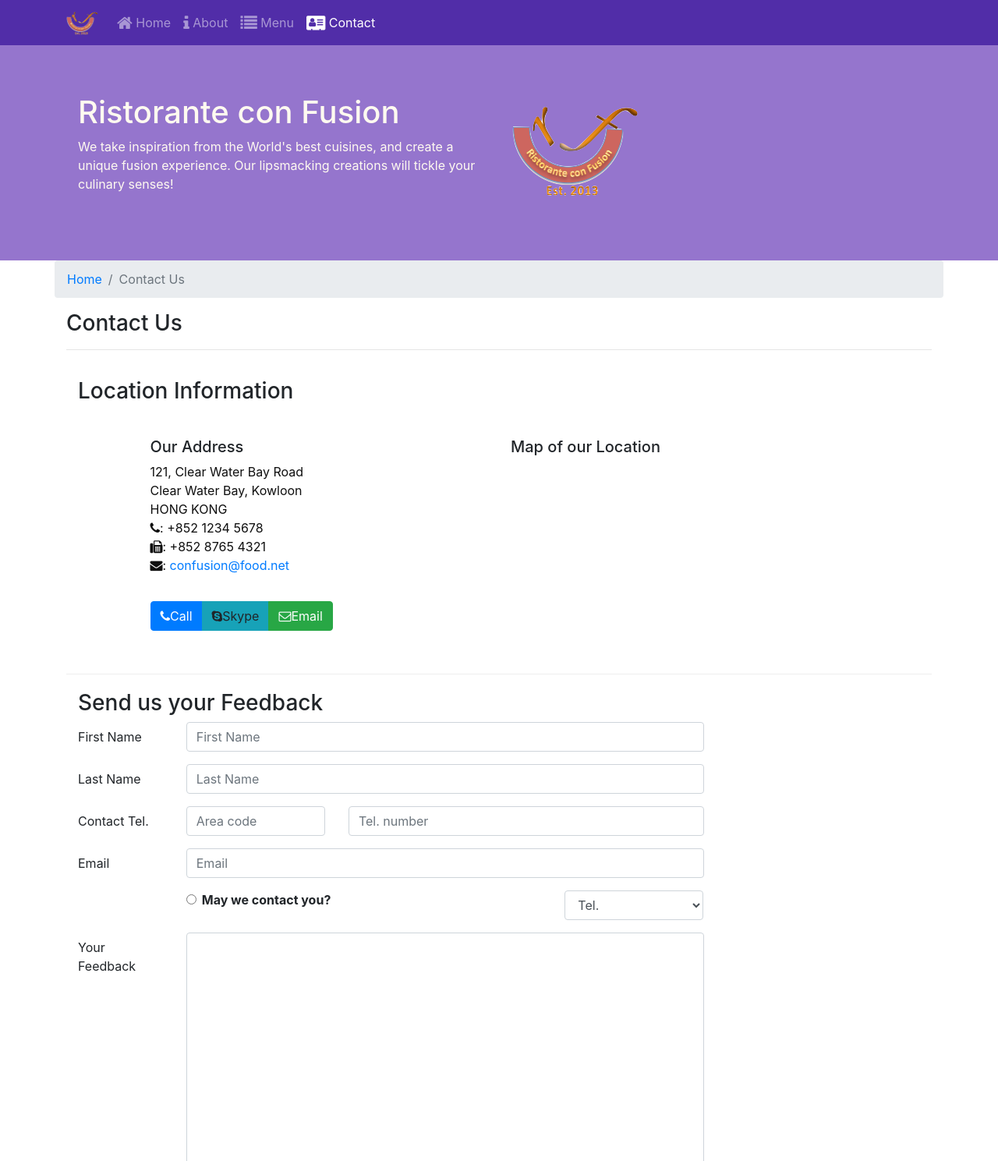
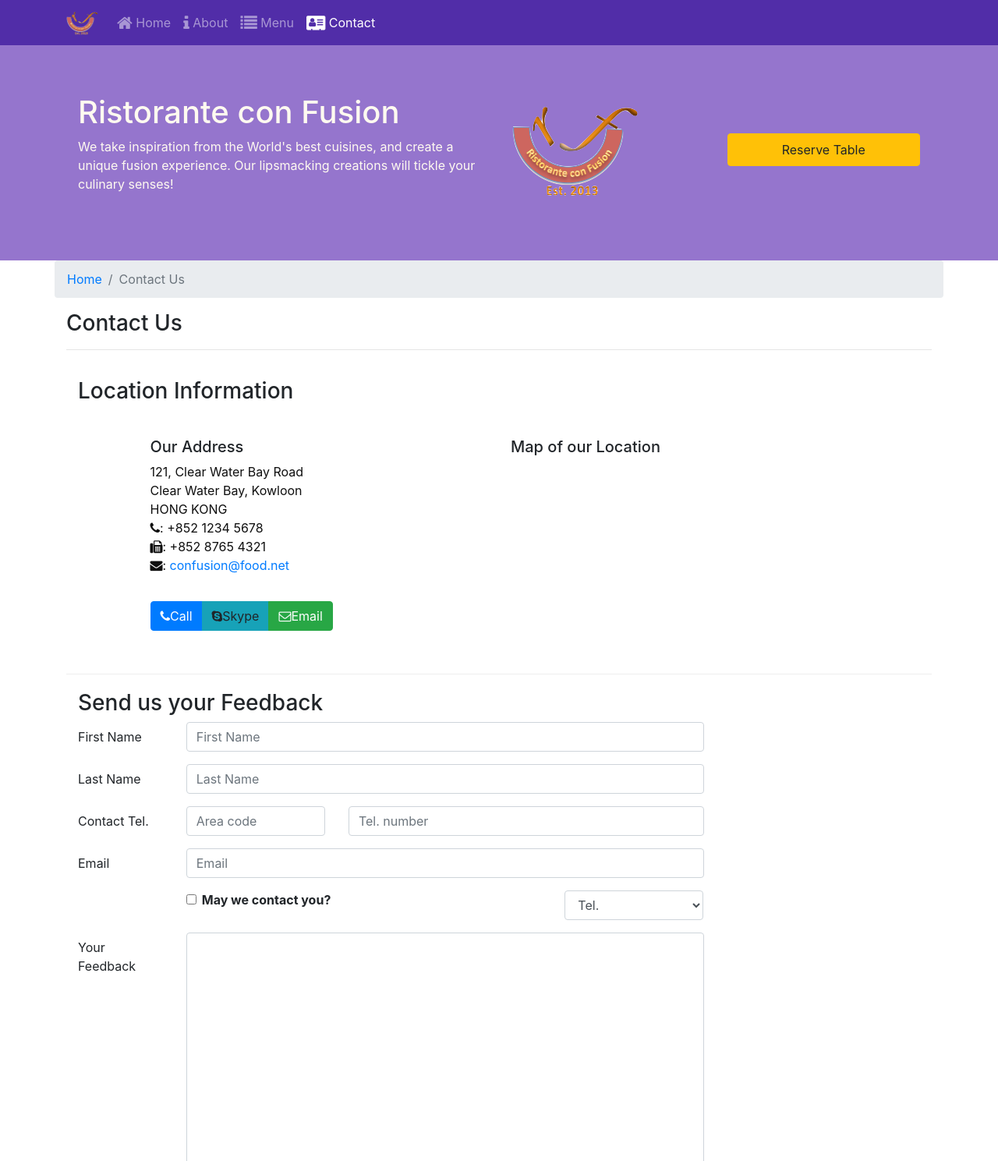
Before and after one commit to 3miyaz/Front-End-Web-UI-Frameworks-and-Tools-Bootstrap-4, a website: page contactus.html in a window 1280 px wide. Shown: the top 1489 px of the page at 78% size. Drawn offline with nearby package versions, Linux system fonts and the light colour scheme.

Commit message:
add 'Reserve Table' button to aboutus.html and contactus.html

```diff
--- a/contactus.html
+++ b/contactus.html
@@ -43,6 +43,11 @@
                 </div>
                 <div class="col-12 col-sm align-self-center">
                     <img src="img/logo.png" class="img-fluid">
+                </div>
+                <div class="col-12 col-sm align-self-center">
+                    <a role="button" class="btn btn-block nav-link btn-warning"
+                        data-toggle="tooltip" data-html="true"  title="Or Call us at <br> <strong>+852 12345678</strong>"
+                        data-placement="bottom" href="./index.html#reservation">Reserve Table</a>
                 </div>
             </div>
         </div>
@@ -125,7 +130,7 @@
                     <div class="form-group row">
                         <div class="col-md-6 offset-md-2">
                             <div class="form-check">
-                                <input type="radio" class="form-check-input"
+                                <input type="checkbox" class="form-check-input"
                                         name="approve" id="approve" value="">
                                 <label class="form-check-label" for="approve">
                                     <strong> May we contact you? </strong>
```
Also changed, not shown: aboutus.html (+6 -1 lines).
